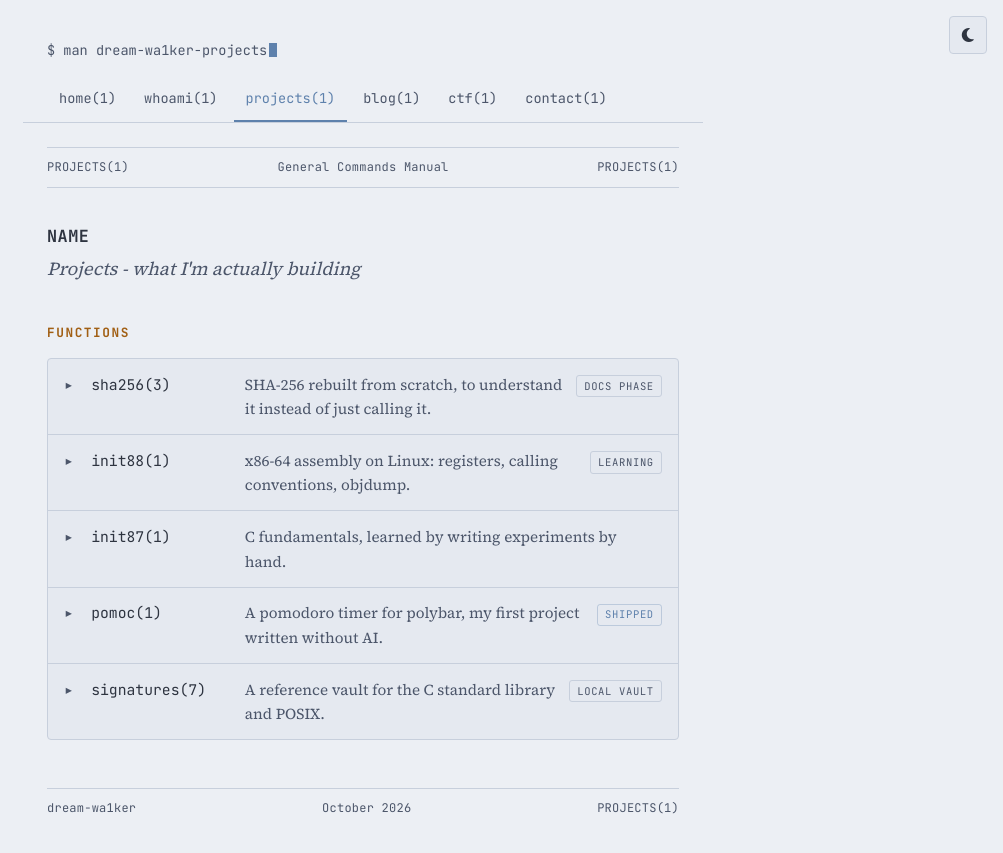
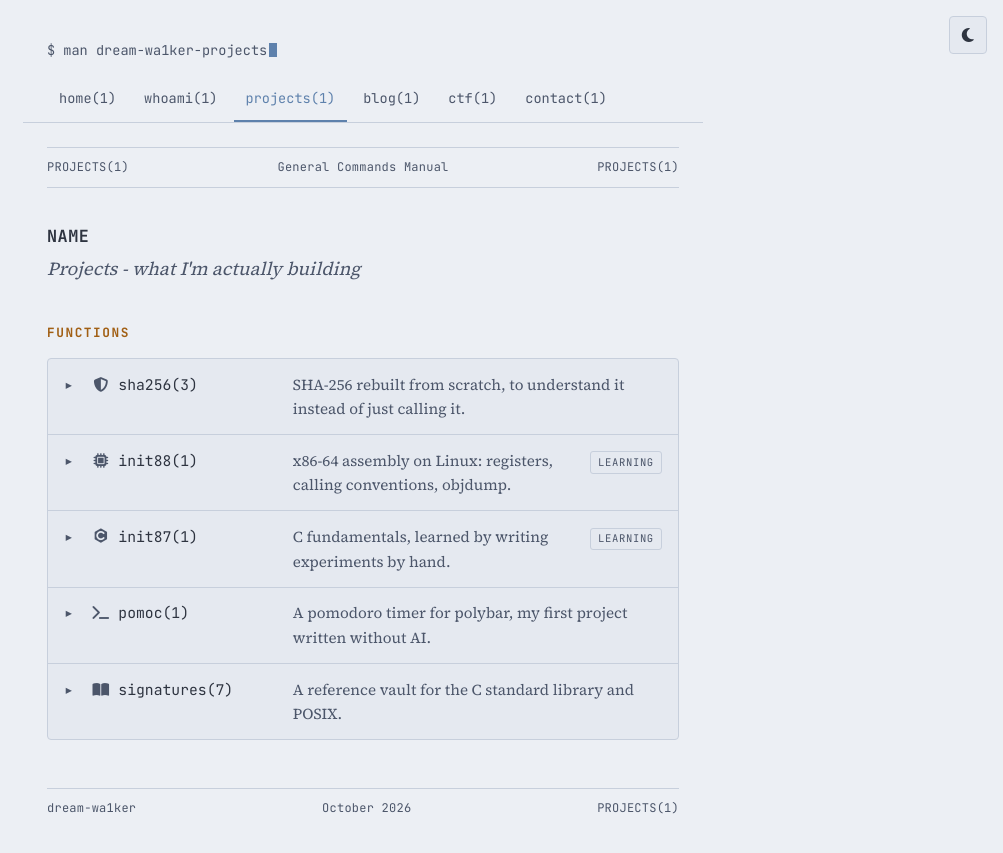
Before and after one commit to dream-wa1ker/dream-wa1ker.github.io, a Jekyll site: the page built from projects.md, in a window 1280 px wide. Shown: the top 853 px of the page, without its empty margins (277-1280 px from the left). Built offline with Jekyll 4.4.1, drawn with Linux system fonts in a browser that asks for light colours; nearby versions of some CDN libraries.

```diff
--- a/_data/skills.yml
+++ b/_data/skills.yml
@@ -1,6 +1,6 @@
 c:
   name: C
-  icon: fa-solid fa-code
+  icon: devicon-c-plain
   title: C
   summary: "Why I picked it, and where it leads."
   body: |
@@ -17,7 +17,7 @@ asm:
 
 arch:
   name: Arch Linux
-  icon: fa-brands fa-linux
+  icon: devicon-archlinux-plain
   title: Arch Linux
   summary: "Daily driver for almost two years."
   body: |
@@ -25,7 +25,7 @@ arch:
 
 git:
   name: Git & GitHub
-  icon: fa-brands fa-github
+  icon: devicon-git-plain
   title: Git & GitHub
   summary: "Almost four years, for code and the docs vault."
   body: |
--- a/_includes/entries.html
+++ b/_includes/entries.html
@@ -1,15 +1,36 @@
 {% comment %}
-  Expandable rows for projects and skills. Uses native <details>, so it needs no JS.
-  Usage: {% include entries.html items=site.data.projects %}
-  Data fields: name, title (optional), summary, status (optional), body (HTML), links (optional list of label/url)
+  expandable rows for projects and skills. native <details>, so no js needed to open them.
+  usage: {% include entries.html items=site.data.projects %}
+  data fields:
+    name, title (optional), summary, status (optional), body (html)
+    hero   (optional) one full width image shown at the top of the opened entry: src / alt / caption (+ width, height)
+    icon   (optional) a css class string, e.g. "devicon-archlinux-plain" or "fa-solid fa-terminal"
+    images (optional) list of src / alt / caption (+ width and height if you know them)
+    links  (optional) list of label / url
 {% endcomment %}
 <div class="entries">
 {% for item in include.items %}
 {% assign e = item[1] %}
 <details class="entry" id="{{ item[0] }}">
-<summary><span class="entry-name">{{ e.title | default: e.name }}</span><span class="entry-summary">{{ e.summary }}</span>{% if e.status %}<span class="entry-status" data-status="{{ e.status | slugify }}">{{ e.status }}</span>{% endif %}</summary>
+<summary><span class="entry-name">{% if e.icon %}<i class="entry-icon {{ e.icon }}" aria-hidden="true"></i>{% endif %}{{ e.title | default: e.name }}</span><span class="entry-summary">{{ e.summary }}</span>{% if e.status %}<span class="entry-status" data-status="{{ e.status | slugify }}">{{ e.status }}</span>{% endif %}</summary>
+{% if e.hero %}
+<figure class="entry-hero">
+<button type="button" class="entry-zoom" data-full="{{ e.hero.src | relative_url }}" data-alt="{{ e.hero.alt | escape }}" aria-label="enlarge image: {{ e.hero.alt | escape }}"><img src="{{ e.hero.src | relative_url }}" alt="{{ e.hero.alt | escape }}" loading="lazy" decoding="async"{% if e.hero.width %} width="{{ e.hero.width }}"{% endif %}{% if e.hero.height %} height="{{ e.hero.height }}"{% endif %}></button>
+{% if e.hero.caption %}<figcaption>{{ e.hero.caption }}</figcaption>{% endif %}
+</figure>
+{% endif %}
 <div class="entry-body">
 {{ e.body }}
+{% if e.images %}
+<div class="entry-gallery">
+{% for img in e.images %}
+<figure class="entry-figure">
+<button type="button" class="entry-zoom" data-full="{{ img.src | relative_url }}" data-alt="{{ img.alt | escape }}" aria-label="enlarge image: {{ img.alt | escape }}"><img src="{{ img.src | relative_url }}" alt="{{ img.alt | escape }}" loading="lazy" decoding="async"{% if img.width %} width="{{ img.width }}"{% endif %}{% if img.height %} height="{{ img.height }}"{% endif %}></button>
+{% if img.caption %}<figcaption>{{ img.caption }}</figcaption>{% endif %}
+</figure>
+{% endfor %}
+</div>
+{% endif %}
 {% if e.links %}<ul class="entry-links">{% for l in e.links %}<li><a href="{{ l.url }}">{{ l.label }}</a></li>{% endfor %}</ul>{% endif %}
 </div>
 </details>
--- a/_includes/head.html
+++ b/_includes/head.html
@@ -11,7 +11,7 @@
 <meta name="viewport" content="width=device-width, initial-scale=1.0">
 <title>{% unless page.nav_id == "home" %}Dream Walker - {% endunless %}{{ page.title }}</title>
 <meta name="description" content="{{ page.description | default: site.description }}">
-<meta property="og:title" content="Dream Walker -{{ page.og_slug }}">
+<meta property="og:title" content="Dream Walker - {{ page.og_slug }}">
 <link rel="icon" href="{{ '/assets/favicon.ico' | relative_url }}">
 <meta property="og:description" content="{{ page.description | default: site.description }}">
 <meta property="og:image" content="{{ site.url }}{{ page.og_image | default: site.og_image }}">
@@ -21,4 +21,5 @@
 <link rel="preconnect" href="https://fonts.gstatic.com" crossorigin>
 <link href="https://fonts.googleapis.com/css2?family=JetBrains+Mono:wght@400;500;700&family=Source+Serif+4:opsz,wght@8..60,400;8..60,600&display=swap" rel="stylesheet">
 <link rel="stylesheet" href="https://cdnjs.cloudflare.com/ajax/libs/font-awesome/6.5.2/css/all.min.css">
+<link rel="stylesheet" href="https://cdnjs.cloudflare.com/ajax/libs/devicon/2.17.0/devicon.min.css">
 <link rel="stylesheet" href="{{ '/css/style.css' | relative_url }}">
--- a/css/style.css
+++ b/css/style.css
@@ -558,3 +558,113 @@ h2.section-label {
     font-size: 0.82rem;
   }
 }
+
+/* ---- entry icons and image galleries ---- */
+.entry-icon {
+  display: inline-block;
+  width: 1.3em;
+  margin-right: 0.5rem;
+  text-align: center;
+  color: var(--paper-dim);
+  transition: color 0.15s ease;
+}
+.entry[open] .entry-icon { color: var(--accent); }
+
+/* a little more room in the name column now that it carries an icon */
+@media (min-width: 601px) {
+  .entry > summary { grid-template-columns: 1.1rem minmax(7rem, 12rem) 1fr auto; }
+}
+
+.entry-gallery {
+  display: grid;
+  grid-template-columns: repeat(auto-fit, minmax(14rem, 1fr));
+  gap: 0.9rem;
+  margin: 1rem 0 0;
+}
+.entry-figure { margin: 0; }
+.entry-zoom {
+  display: block;
+  width: 100%;
+  padding: 0;
+  background: var(--ink-1);
+  border: 1px solid var(--rule);
+  border-radius: 4px;
+  overflow: hidden;
+  cursor: zoom-in;
+}
+.entry-zoom:hover, .entry-zoom:focus-visible { border-color: var(--accent); }
+.entry-zoom:focus-visible { outline: 2px solid var(--accent); outline-offset: 2px; }
+.entry-zoom img { display: block; width: 100%; height: auto; }
+.entry-figure figcaption {
+  margin-top: 0.35rem;
+  font-family: var(--mono);
+  font-size: 0.75rem;
+  color: var(--paper-dim);
+}
+
+/* full size viewer, built by js on first click */
+.lightbox {
+  max-width: min(94vw, 1200px);
+  max-height: 92vh;
+  padding: 0;
+  border: 1px solid var(--rule);
+  border-radius: 4px;
+  background: var(--ink-1);
+  color: var(--paper);
+}
+.lightbox::backdrop { background: rgba(0, 0, 0, 0.75); }
+.lightbox img { display: block; max-width: 100%; max-height: 88vh; margin: 0 auto; }
+.lightbox-close {
+  position: absolute;
+  top: 0.4rem;
+  right: 0.4rem;
+  font-family: var(--mono);
+  font-size: 0.78rem;
+  padding: 0.2rem 0.6rem;
+  color: var(--paper);
+  background: var(--ink-2);
+  border: 1px solid var(--rule);
+  border-radius: 3px;
+  cursor: pointer;
+}
+.lightbox-close:hover, .lightbox-close:focus-visible { border-color: var(--accent); }
+
+/* hero image: full width at the top of an opened entry, text comes after it */
+.entry-hero {
+  margin: 0;
+  border-top: 1px solid var(--rule);
+  background: var(--ink-1);
+}
+.entry-hero .entry-zoom { border: 0; border-radius: 0; background: none; }
+.entry-hero .entry-zoom:focus-visible { outline-offset: -2px; }
+.entry-hero figcaption {
+  margin: 0;
+  padding: 0.4rem 1rem 0.5rem;
+  border-top: 1px solid var(--rule);
+}
+.entry-hero + .entry-body { padding-top: 1.1rem; }
+.entry[open] .entry-hero { animation: hero-in 0.35s ease both; }
+@keyframes hero-in {
+  from { opacity: 0; transform: translateY(-6px); }
+  to   { opacity: 1; transform: none; }
+}
+@media (prefers-reduced-motion: reduce) {
+  .entry[open] .entry-hero { animation: none; }
+}
+
+
+/* smooth open and close. browsers without ::details-content (or interpolate-size)
+   just snap open like before, nothing breaks */
+.entry {
+  interpolate-size: allow-keywords;
+  scroll-margin-top: 1rem;
+}
+.entry::details-content {
+  height: 0;
+  overflow: clip;
+  transition: height 0.3s ease, content-visibility 0.3s allow-discrete;
+}
+.entry[open]::details-content { height: auto; }
+@media (prefers-reduced-motion: reduce) {
+  .entry::details-content { transition: none; }
+}
--- a/js/script.js
+++ b/js/script.js
@@ -67,7 +67,9 @@
 (function () {
   function openFromHash() {
     if (!location.hash) return;
-    var el = document.getElementById(decodeURIComponent(location.hash.slice(1)));
+    var id;
+    try { id = decodeURIComponent(location.hash.slice(1)); } catch (e) { return; }  // bad %xx in the hash
+    var el = document.getElementById(id);
     if (el && el.tagName === 'DETAILS') { el.open = true; el.scrollIntoView(); }
   }
   openFromHash();
@@ -94,6 +96,7 @@
 
     const btn = header.querySelector('.code-copy');
     btn.addEventListener('click', function () {
+      if (!navigator.clipboard) return;
       navigator.clipboard.writeText(code.textContent).then(function () {
         const original = btn.textContent;
         btn.textContent = 'copied';
@@ -106,3 +109,66 @@
     });
   });
 })();
+
+// click an entry image to see it full size. the <dialog> is made once, on first use,
+// and esc / the close button / a click outside the picture all close it
+(function () {
+  var zoom_buttons = document.querySelectorAll('.entry-zoom');
+  if (!zoom_buttons.length || typeof HTMLDialogElement === 'undefined') return;
+
+  var box = null;
+  var big = null;
+
+  function build() {
+    box = document.createElement('dialog');
+    box.className = 'lightbox';
+    big = document.createElement('img');
+    var close = document.createElement('button');
+    close.type = 'button';
+    close.className = 'lightbox-close';
+    close.textContent = 'close';
+    close.addEventListener('click', function () { box.close(); });
+    box.addEventListener('click', function (e) {
+      if (e.target === box) box.close();   // the backdrop counts as the dialog itself
+    });
+    box.appendChild(big);
+    box.appendChild(close);
+    document.body.appendChild(box);
+  }
+
+  zoom_buttons.forEach(function (btn) {
+    btn.addEventListener('click', function () {
+      if (!box) build();
+      big.src = btn.dataset.full;
+      big.alt = btn.dataset.alt || '';
+      box.showModal();
+    });
+  });
+})();
+
+// accordion: opening an entry closes the others in the same list, then the page
+// glides to the new entry once the heights have finished animating.
+// "toggle" also fires for the url-hash opener above, so that path is covered too
+(function () {
+  var calm = window.matchMedia && window.matchMedia('(prefers-reduced-motion: reduce)').matches;
+  var settle_ms = calm ? 0 : 340;   // a bit longer than the css height transition
+  var timer = null;
+
+  function glide_to(entry) {
+    var top = entry.getBoundingClientRect().top;
+    // only move if the title row is off screen or low down, otherwise stay put
+    if (top >= 0 && top < window.innerHeight * 0.5) return;
+    entry.scrollIntoView({ behavior: calm ? 'auto' : 'smooth', block: 'start' });
+  }
+
+  document.querySelectorAll('.entries .entry').forEach(function (entry) {
+    entry.addEventListener('toggle', function () {
+      if (!entry.open) return;
+      entry.parentElement.querySelectorAll('.entry[open]').forEach(function (other) {
+        if (other !== entry) other.open = false;
+      });
+      clearTimeout(timer);
+      timer = setTimeout(function () { glide_to(entry); }, settle_ms);
+    });
+  });
+})();
```
Also changed, not shown: _data/projects.yml (+21 -11 lines), Gemfile.lock (added), _includes/nav.html (line endings or trailing spaces), assets/img/obsidian.png (added), assets/img/pomoc.jpeg (added), 1 other file.
